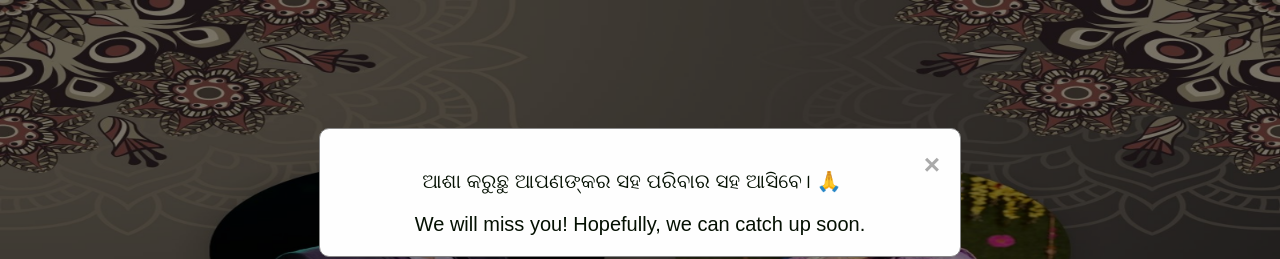
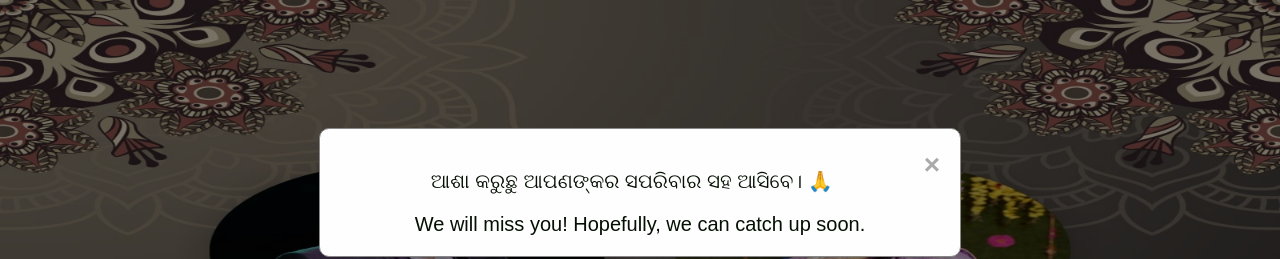
Before and after one commit to swagatsaha/likan, a plain HTML site: page index.html in a window 1280 px wide. Both pictures are taken after a click on the button "No". Shown: the top 259 px of the page. Drawn offline with Linux system fonts and the light colour scheme.

Commit message:
Update index.html

```diff
--- a/index.html
+++ b/index.html
@@ -133,7 +133,7 @@
   <div id="myModal" class="modal">
     <div class="modal-content">
       <span class="close" onclick="closeModal()">&times;</span>
-      <p style="font-size: 20px; margin-bottom: 20px;">ଆଶା କରୁଛୁ ଆପଣଙ୍କର ସହ ପରିବାର ସହ ଆସିବେ। 🙏</p>
+      <p style="font-size: 20px; margin-bottom: 20px;">ଆଶା କରୁଛୁ ଆପଣଙ୍କର ସପରିବାର ସହ ଆସିବେ। 🙏</p>
       <p>We will miss you! Hopefully, we can catch up soon.</p>
     </div>
   </div>
```
